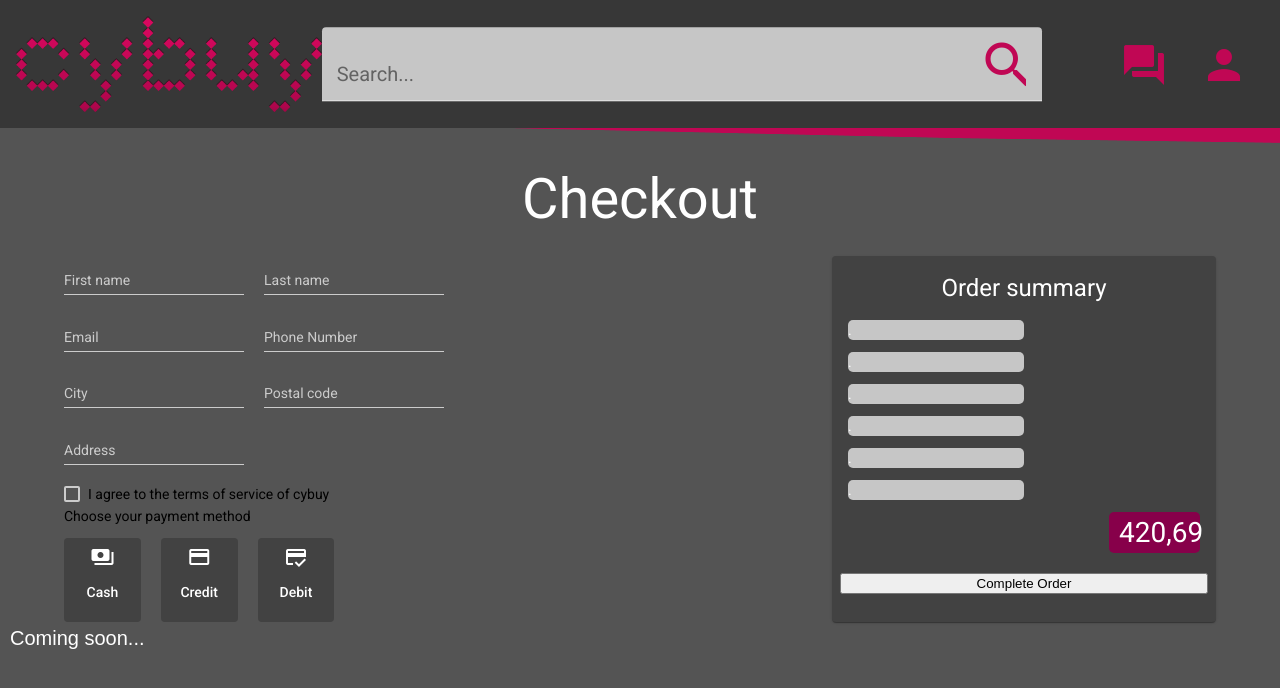
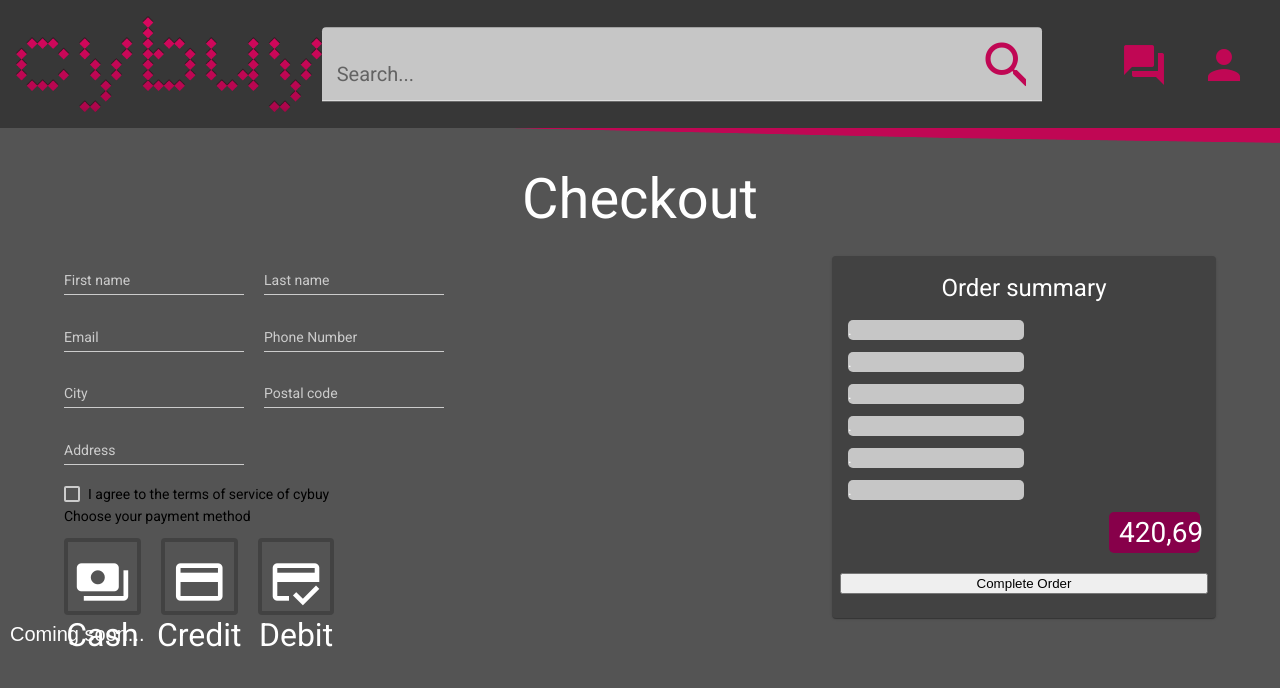
Before and after one commit to Team-cybuy/cybuy, an Angular app in the folder src/main/frontend/: page /checkout in a window 1280 px wide. Shown: the top 688 px of the page. Built offline with nearby package versions, Linux system fonts and the light colour scheme.

Commit message:
Updated Payment Buttons

```diff
--- a/src/main/frontend/src/app/checkout/checkout.component.css
+++ b/src/main/frontend/src/app/checkout/checkout.component.css
@@ -35,6 +35,30 @@
 }
 #paymentMethod{
   width: 100%;
+}
+#paymentMethod>button {
+  border-width: 4px;
+  border-color: #424242;
+  color: white;
+  height: 100%;
+  aspect-ratio: 1/1;
+  padding: 12px 12px 8px 12px;
+  display: flex;
+  justify-content: center;
+  vertical-align: center;
+}
+
+#paymentMethod>button mat-icon {
+  font-size: 56px;
+  width: 56px;
+  height: 56px;
+  padding-bottom: 8px;
+}
+
+#paymentMethod>button p {
+  font-size: 32px;
+  margin-bottom: 0px;
+  font-weight: normal;
 }
 
 #leftSide{
--- a/src/main/frontend/src/app/checkout/checkout.component.html
+++ b/src/main/frontend/src/app/checkout/checkout.component.html
@@ -43,15 +43,17 @@
         <mat-checkbox class="checkbox">I agree to the terms of service of cybuy</mat-checkbox>
         <p>Choose your payment method</p>
         <div id="paymentMethod" class="container">
-          <button mat-flat-button id="cash" class="button">
+          <button mat-stroked-button id="cash" class="button">
             <mat-icon  aria-hidden="false">payments</mat-icon>
             <p>Cash</p>
           </button>
-          <button mat-flat-button id="credit" class="button">
+
+          <button mat-stroked-button id="credit" class="button">
             <mat-icon aria-hidden="false">credit_card</mat-icon>
             <p>Credit</p>
           </button>
-          <button mat-flat-button id="debit" class="button">
+
+          <button mat-stroked-button id="debit" class="button">
             <mat-icon aria-hidden="false">credit_score</mat-icon>
             <p>Debit</p>
           </button>
```
Lines whose indentation alone changed are shown as unchanged.
